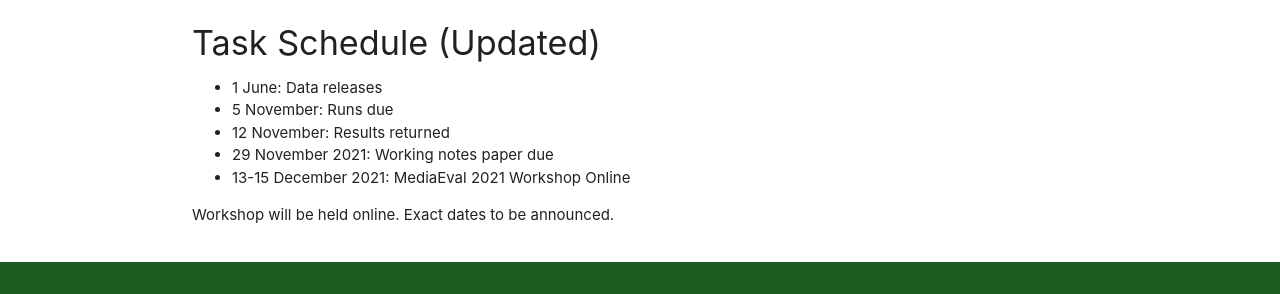
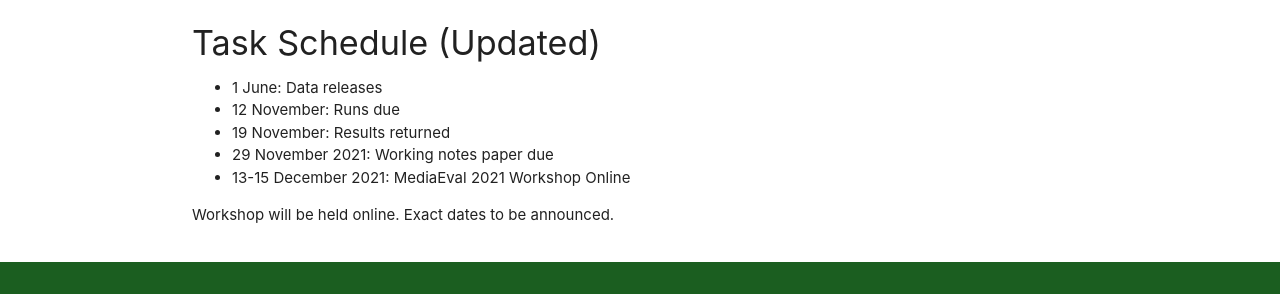
Before and after one commit to multimediaeval/multimediaeval.github.io, a Jekyll site: the page built from _editions/2021/tasks/music.md, in a window 1280 px wide and 900 px high, scrolled down 1583 px. Shown: the part 325-619 px from the top of the window. Built offline with Jekyll 4.4.1, drawn with Linux system fonts in a browser that asks for light colours.

Commit message:
Update music.md
Update dates due to change in conference dates

```diff
--- a/_editions/2021/tasks/music.md
+++ b/_editions/2021/tasks/music.md
@@ -77,8 +77,8 @@
 
 #### Task Schedule (Updated)
 * 1 June: Data releases <!-- # Replace XX with your date. Latest possible is 31 July-->
-* 5 November: Runs due <!-- # Replace XX with your date. Latest possible is 31 October-->
-* 12 November: Results returned  <!-- Fixed. Please do not change-->
+* 12 November: Runs due <!-- # Replace XX with your date. Latest possible is 31 October-->
+* 19 November: Results returned  <!-- Fixed. Please do not change-->
 * 29 November 2021: Working notes paper due <!-- Fixed. Please do not change-->
 * 13-15 December 2021: MediaEval 2021 Workshop Online <!-- Fixed. Please do not change-->
 
```
